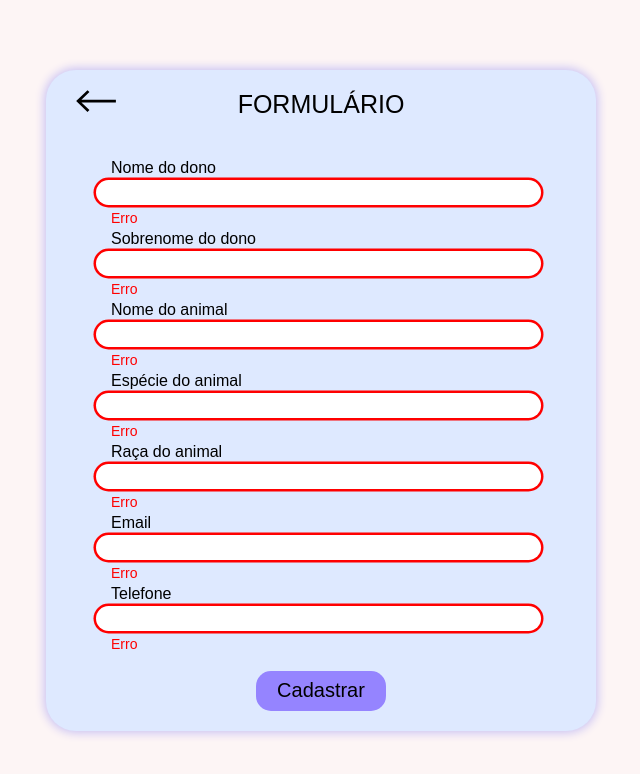
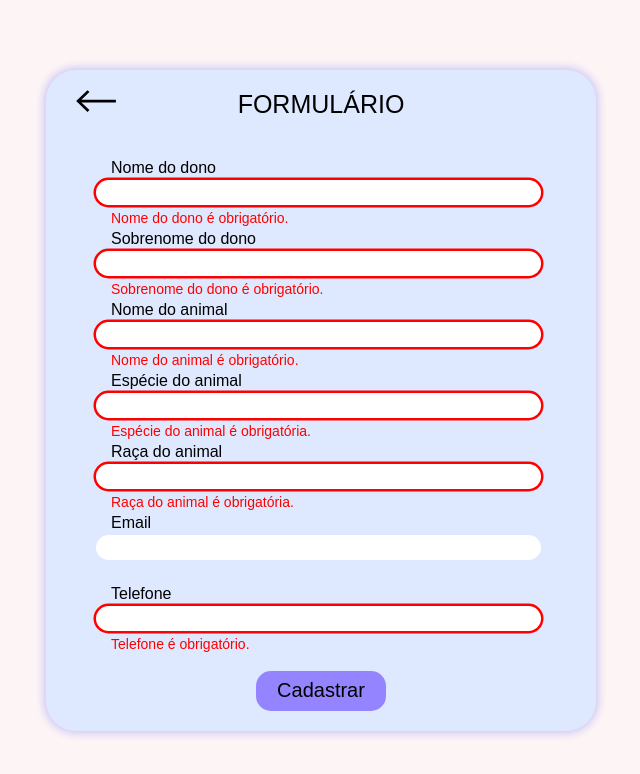
Before and after one commit to Bernardo-Bertante/ProjetoPetShop, a React (Vite) app in the folder projetopetshop/: page /formulario-cliente in a window 1280 px wide. Both pictures are taken after a click on the button "Cadastrar". Shown: the top 774 px of the page, without its empty margins (319-959 px from the left). Built offline with nearby package versions, Linux system fonts and the light colour scheme.

Commit message:
fix: email não é mais obrigatório para cadastrar cliente

```diff
--- a/projetopetshop/src/pages/FormularioCliente.jsx
+++ b/projetopetshop/src/pages/FormularioCliente.jsx
@@ -33,7 +33,7 @@ function FormularioCliente() {
       nomeAnimal: !selectedNomeAnimal,
       especie: !selectedEspecie,
       raca: !selectedRaca,
-      email: !selectedEmail,
+      email: false,
       telefone: !selectedTelefone
     };
 
@@ -46,21 +46,22 @@ function FormularioCliente() {
     if (temErro) return;
 
     try {
-      await axios.post("/cliente/create", {
+      const response = await axios.post("/cliente/create", {
         nomeDono: selectedNomeDono,
         sobrenomeDono: selectedSobrenomeDono,
         nomeAnimal: selectedNomeAnimal,
         especieAnimal: selectedEspecie,
         racaAnimal: selectedRaca,
-        email: selectedEmail,
+        email: selectedEmail || null,
         telefone: selectedTelefone
       });
+
+      console.log("Cliente cadastrado com sucesso:", response.data);
       navigate("/pagina-cliente");
     } catch (error) {
-      console.log("Erro ao cadastrar:", error.response?.data?.message || error.message);
+      console.error("Erro ao cadastrar cliente:", error.response?.data?.message || error.message);
     }
   };
-
 
   const handleFocus = (e) => {
     const { name } = e.target;
@@ -92,7 +93,7 @@ function FormularioCliente() {
             onChange={(e) => setSelectedNomeDono(e.target.value)}
             onFocus={handleFocus}
           />
-          {erro.nomeDono && <div className="erro-mensagem">Erro</div>}
+          {erro.nomeDono && <div className="erro-mensagem">Nome do dono é obrigatório.</div>}
         </div>
 
         <div className={`formulario-campo ${erro.sobrenomeDono ? "erroCampo" : ""}`}>
@@ -105,7 +106,7 @@ function FormularioCliente() {
             onChange={(e) => setSelectedSobrenomeDono(e.target.value)}
             onFocus={handleFocus}
           />
-          {erro.sobrenomeDono && <div className="erro-mensagem">Erro</div>}
+          {erro.sobrenomeDono && <div className="erro-mensagem">Sobrenome do dono é obrigatório.</div>}
         </div>
 
         <div className={`formulario-campo ${erro.nomeAnimal ? "erroCampo" : ""}`}>
@@ -118,7 +119,7 @@ function FormularioCliente() {
             onChange={(e) => setSelectedNomeAnimal(e.target.value)}
             onFocus={handleFocus}
           />
-          {erro.nomeAnimal && <div className="erro-mensagem">Erro</div>}
+          {erro.nomeAnimal && <div className="erro-mensagem">Nome do animal é obrigatório.</div>}
         </div>
 
         <div className={`formulario-campo ${erro.especie ? "erroCampo" : ""}`}>
@@ -131,7 +132,7 @@ function FormularioCliente() {
             onChange={(e) => setSelectedEspecie(e.target.value)}
             onFocus={handleFocus}
           />
-          {erro.especie && <div className="erro-mensagem">Erro</div>}
+          {erro.especie && <div className="erro-mensagem">Espécie do animal é obrigatória.</div>}
         </div>
 
         <div className={`formulario-campo ${erro.raca ? "erroCampo" : ""}`}>
@@ -144,10 +145,10 @@ function FormularioCliente() {
             onChange={(e) => setSelectedRaca(e.target.value)}
             onFocus={handleFocus}
           />
-          {erro.raca && <div className="erro-mensagem">Erro</div>}
+          {erro.raca && <div className="erro-mensagem">Raça do animal é obrigatória.</div>}
         </div>
 
-        <div className={`formulario-campo ${erro.email ? "erroCampo" : ""}`}>
+        <div className="formulario-campo">
           <label htmlFor="email">Email</label>
           <input
             id="email"
@@ -157,7 +158,6 @@ function FormularioCliente() {
             onChange={(e) => setSelectedEmail(e.target.value)}
             onFocus={handleFocus}
           />
-          {erro.email && <div className="erro-mensagem">Erro</div>}
         </div>
 
         <div className={`formulario-campo ${erro.telefone ? "erroCampo" : ""}`}>
@@ -170,7 +170,7 @@ function FormularioCliente() {
             onChange={(e) => setSelectedTelefone(e.target.value)}
             onFocus={handleFocus}
           />
-          {erro.telefone && <div className="erro-mensagem">Erro</div>}
+          {erro.telefone && <div className="erro-mensagem">Telefone é obrigatório.</div>}
         </div>
 
         <button className="button" type="button" onClick={handleCadastrar}>
```
